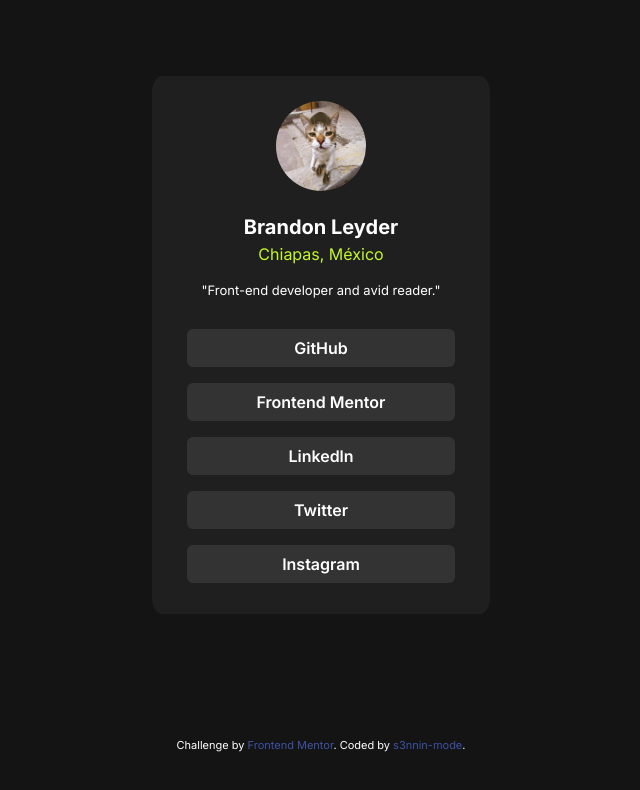
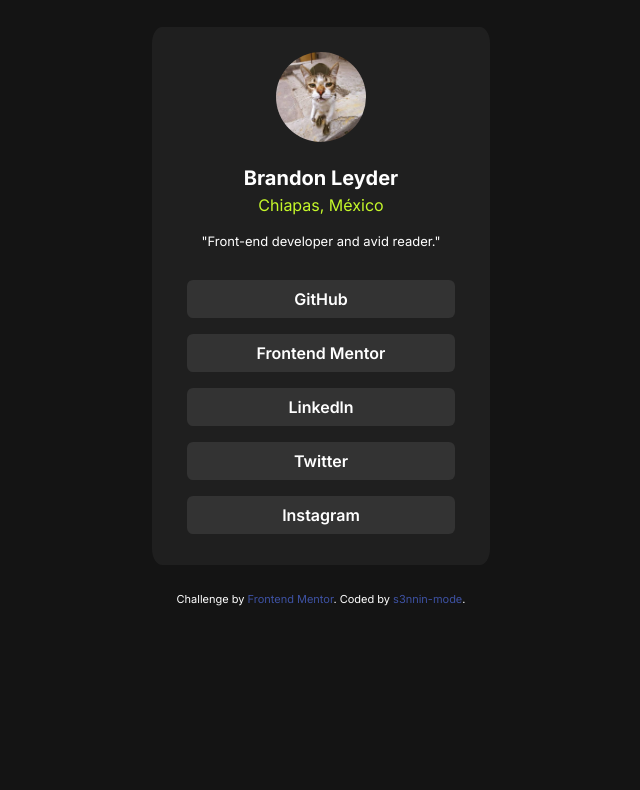
Before and after one commit to s3nnin-mode/Perfil-social-responsive, a plain HTML site: page index.html in a window 1280 px wide. Shown: the whole page, without its empty margins (319-959 px from the left). Drawn offline with Linux system fonts and the light colour scheme.

Commit message:
Update style.css

```diff
--- a/style.css
+++ b/style.css
@@ -6,8 +6,6 @@ body {
     padding: 0;
     font-family: "inter";
     height: 100vh;
-    display: grid;
-    place-items: center;
 }
 
 .container {
```
